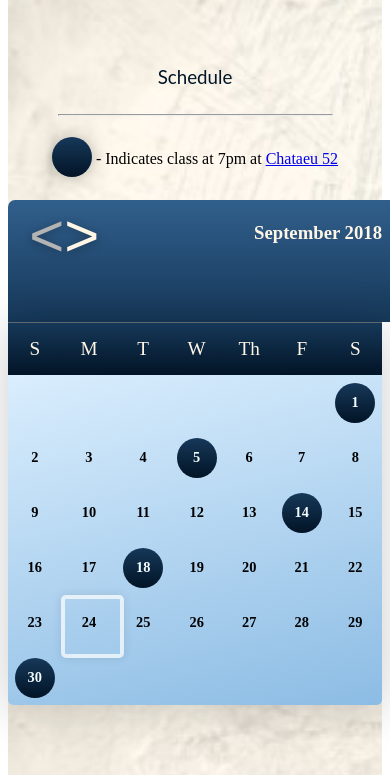
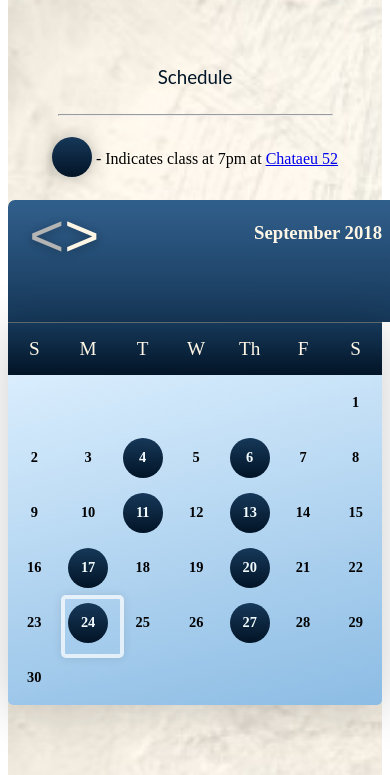
Before and after one commit to Ablakes/chelsea-mcmahon-yoga, a Gatsby site: page /schedule in a window 390 px wide. Shown: the top 775 px of the page. Built offline with nearby package versions, Linux system fonts and the light colour scheme; Gatsby itself is replaced by a stand-in of ours.

Commit message:
Add correct schedule dates. Fix calendar button cut-off on mobile

```diff
--- a/src/components/calendar/Calendar.js
+++ b/src/components/calendar/Calendar.js
@@ -51,6 +51,7 @@ const ButtonContainer = styled.div`
 
 const CalendarBtn = styled.button`
   font-size: 60px;
+  height: 70px;
   transition: all 0.2s;
   background-color: rgba(0, 0, 0, 0);
   color: ${props => props.theme.secondaryColor};
@@ -107,23 +108,15 @@ export default class Calendar extends Component {
     schedule: [
       {
         date: [9, 2018],
-        classDates: [1, 5, 14, 18, 30],
+        classDates: [4, 6, 11, 13, 17, 20, 24, 27],
       },
       {
         date: [10, 2018],
-        classDates: [1, 5, 14, 18, 30],
+        classDates: [1, 4, 9, 11, 15, 18, 22, 25, 29],
       },
       {
         date: [11, 2018],
-        classDates: [1, 5, 14, 18, 30],
-      },
-      {
-        date: [12, 2018],
-        classDates: [1, 9, 17, 18, 30],
-      },
-      {
-        date: [10, 2029],
-        classDates: [1, 9, 17, 18, 30],
+        classDates: [1, 5, 8, 13, 15, 19, 21, 26, 29],
       },
     ],
   }
```
